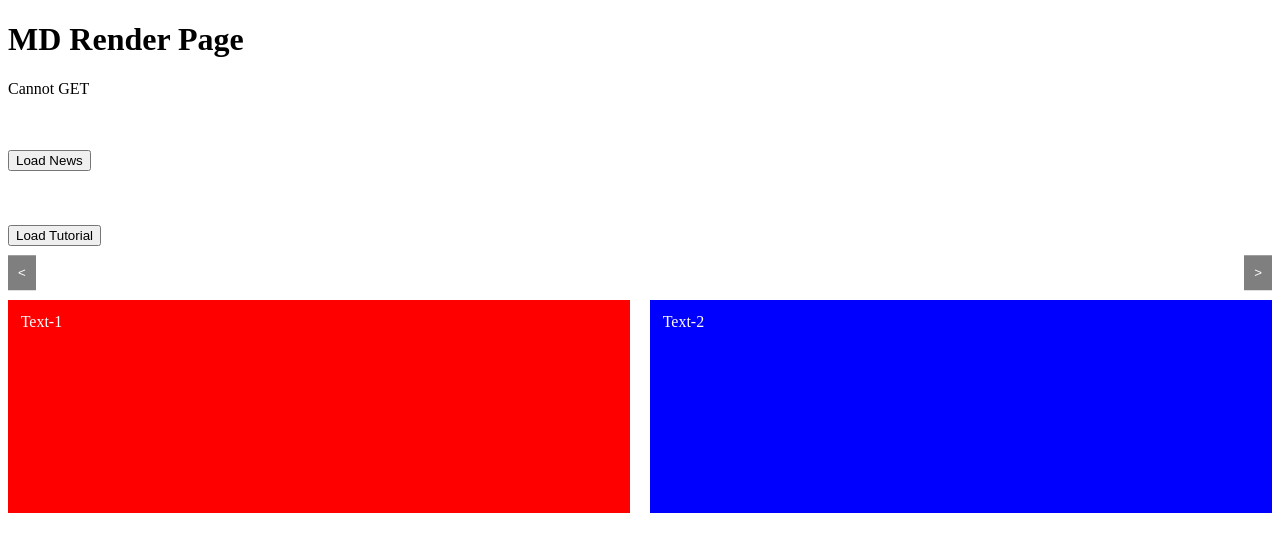
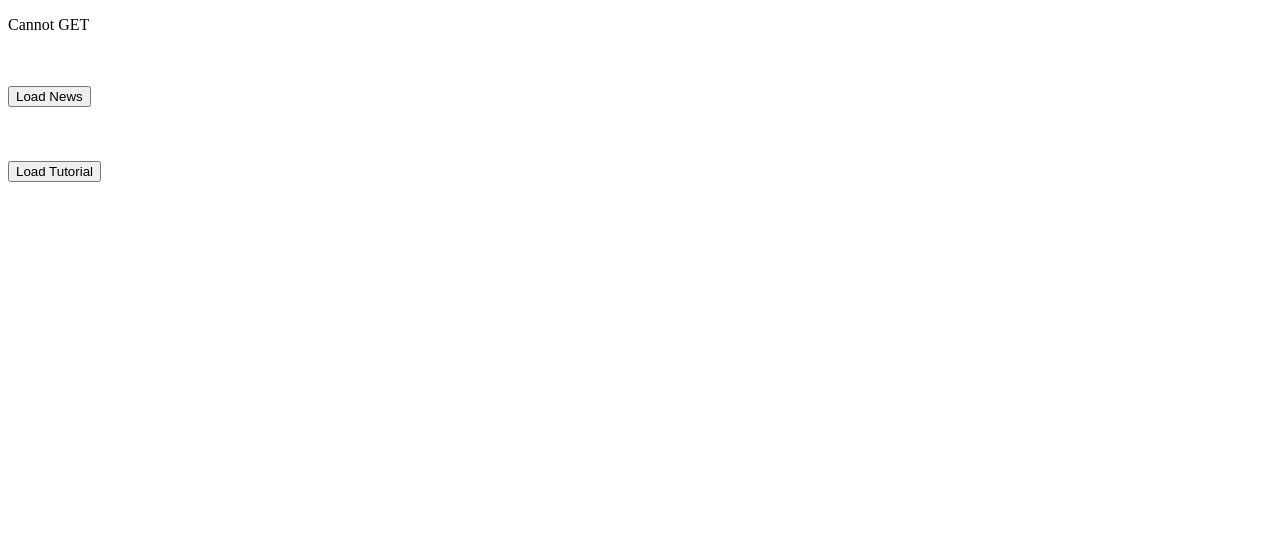
Before and after one commit to Shubhranil-Basak/PathFinder, a Flask app: page /view_md/1 in a window 1280 px wide. Shown: the top 552 px of the page. Run offline with Flask 3, Linux system fonts and the light colour scheme.

Commit message:
removed auto scroll buttons

```diff
--- a/static/css/md_render.css
+++ b/static/css/md_render.css
@@ -10,7 +10,7 @@
     z-index: 10;
 }
 
-#yt-news-container::-webkit-scrollbar {
+/* #yt-news-container::-webkit-scrollbar {
     display: none;
 }
 
@@ -24,7 +24,7 @@
 
 .scroll-button.right {
     right: 0;
-}
+} */
 
 .hidden{
     display: none;
@@ -34,7 +34,7 @@
     width: 100%;
     overflow-x: auto;
     white-space: nowrap;
-    visibility: hidden;
+    visibility: visible;
     display: flex;
     scroll-behavior: smooth;
 }
@@ -43,7 +43,7 @@
     width: 100%;
     overflow-x: auto;
     white-space: nowrap;
-    visibility: hidden;
+    visibility: visible;
     display: flex;
     scroll-behavior: smooth;
 }
--- a/static/js/md_render.js
+++ b/static/js/md_render.js
@@ -93,47 +93,47 @@
 });
 
 
-document.addEventListener("DOMContentLoaded", function() {
-    const scrollContainer = document.getElementById('yt-news-container');
-    const scrollLeftButton = document.getElementById('scroll-left');
-    const scrollRightButton = document.getElementById('scroll-right');
-    const scrollAmount = 10; // Amount to scroll each step
-    let scrollInterval;
+// document.addEventListener("DOMContentLoaded", function() {
+//     const scrollContainer = document.getElementById('yt-news-container');
+//     const scrollLeftButton = document.getElementById('scroll-left');
+//     const scrollRightButton = document.getElementById('scroll-right');
+//     const scrollAmount = 10; // Amount to scroll each step
+//     let scrollInterval;
 
-    function startScrolling(direction) {
-        stopScrolling(); // Stop any existing scrolling
-        scrollInterval = setInterval(() => {
-            scrollContainer.scrollBy({
-                left: direction * scrollAmount,
-                behavior: 'smooth'
-            });
-        }, 150); // Repeat every 50ms
-    }
+//     function startScrolling(direction) {
+//         stopScrolling(); // Stop any existing scrolling
+//         scrollInterval = setInterval(() => {
+//             scrollContainer.scrollBy({
+//                 left: direction * scrollAmount,
+//                 behavior: 'smooth'
+//             });
+//         }, 150); // Repeat every 50ms
+//     }
 
-    function stopScrolling() {
-        clearInterval(scrollInterval);
-    }
+//     function stopScrolling() {
+//         clearInterval(scrollInterval);
+//     }
 
-    scrollLeftButton.addEventListener('mouseover', function() {
-        startScrolling(-1.5); // Scroll left
-    });
+//     scrollLeftButton.addEventListener('mouseover', function() {
+//         startScrolling(-1.5); // Scroll left
+//     });
 
-    scrollRightButton.addEventListener('mouseover', function() {
-        startScrolling(1.5); // Scroll right
-    });
+//     scrollRightButton.addEventListener('mouseover', function() {
+//         startScrolling(1.5); // Scroll right
+//     });
 
-    scrollLeftButton.addEventListener('mouseout', stopScrolling);
-    scrollRightButton.addEventListener('mouseout', stopScrolling);
+//     scrollLeftButton.addEventListener('mouseout', stopScrolling);
+//     scrollRightButton.addEventListener('mouseout', stopScrolling);
 
-    // Optionally, you can add code to disable the buttons when the start/end is reached
-    scrollContainer.addEventListener('scroll', function() {
-        const maxScrollLeft = scrollContainer.scrollWidth - scrollContainer.clientWidth;
-        scrollLeftButton.disabled = scrollContainer.scrollLeft <= 0;
-        scrollRightButton.disabled = scrollContainer.scrollLeft >= maxScrollLeft;
-        scrollLeftButton.classList.toggle('hidden', scrollContainer.scrollLeft <= 0);
-        scrollRightButton.classList.toggle('hidden', scrollContainer.scrollLeft >= maxScrollLeft);
-    });
+//     // Optionally, you can add code to disable the buttons when the start/end is reached
+//     scrollContainer.addEventListener('scroll', function() {
+//         const maxScrollLeft = scrollContainer.scrollWidth - scrollContainer.clientWidth;
+//         scrollLeftButton.disabled = scrollContainer.scrollLeft <= 0;
+//         scrollRightButton.disabled = scrollContainer.scrollLeft >= maxScrollLeft;
+//         scrollLeftButton.classList.toggle('hidden', scrollContainer.scrollLeft <= 0);
+//         scrollRightButton.classList.toggle('hidden', scrollContainer.scrollLeft >= maxScrollLeft);
+//     });
 
-    // Initial check to disable buttons if necessary
-    scrollContainer.dispatchEvent(new Event('scroll'));
-});
+//     // Initial check to disable buttons if necessary
+//     scrollContainer.dispatchEvent(new Event('scroll'));
+// });
--- a/templates/html/md_render.html
+++ b/templates/html/md_render.html
@@ -14,8 +14,6 @@
     <script src="{{ url_for('static', filename='js/md_render.js') }}" defer></script>
 
 
-    <h1>MD Render Page</h1>
-
     <div id="content"></div>
 
     <br><br>
@@ -23,9 +21,9 @@
     <br><br>
 
     <div class="scroll-container" style="position: relative; width: 100%;">
-        <button class="scroll-button left" id="scroll-left">&lt;</button>
+        <!-- <button class="scroll-button left" id="scroll-left">&lt;</button> -->
         <div id="yt-news-container"></div>
-        <button class="scroll-button right" id="scroll-right">&gt;</button>
+        <!-- <button class="scroll-button right" id="scroll-right">&gt;</button> -->
     </div>
 
     <br><br>
@@ -33,16 +31,12 @@
     <br><br>
 
     <div class="scroll-container" style="position: relative; width: 100%;">
-        <button class="scroll-button left" id="scroll-left">&lt;</button>
+        <!-- <button class="scroll-button left" id="scroll-left">&lt;</button> -->
         <div id="yt-tutorial-container"></div>
-        <button class="scroll-button right" id="scroll-right">&gt;</button>
+        <!-- <button class="scroll-button right" id="scroll-right">&gt;</button> -->
     </div>
 
     <br><br>
-    <div class="test-container" style="display: flex; gap: 20px;">
-        <div id="box-1">Text-1</div>
-        <div id="box-2">Text-2</div>
-    </div>
 </body>
 
 </html>
```
